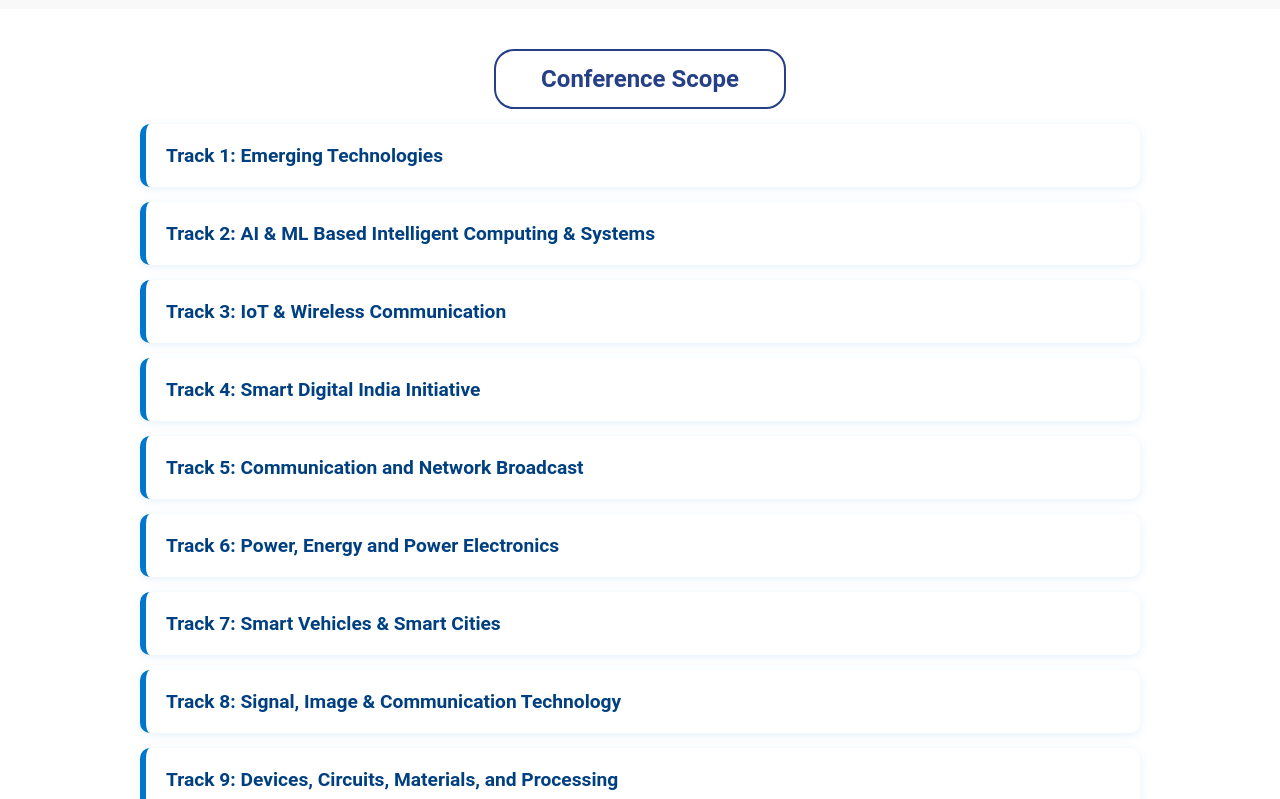
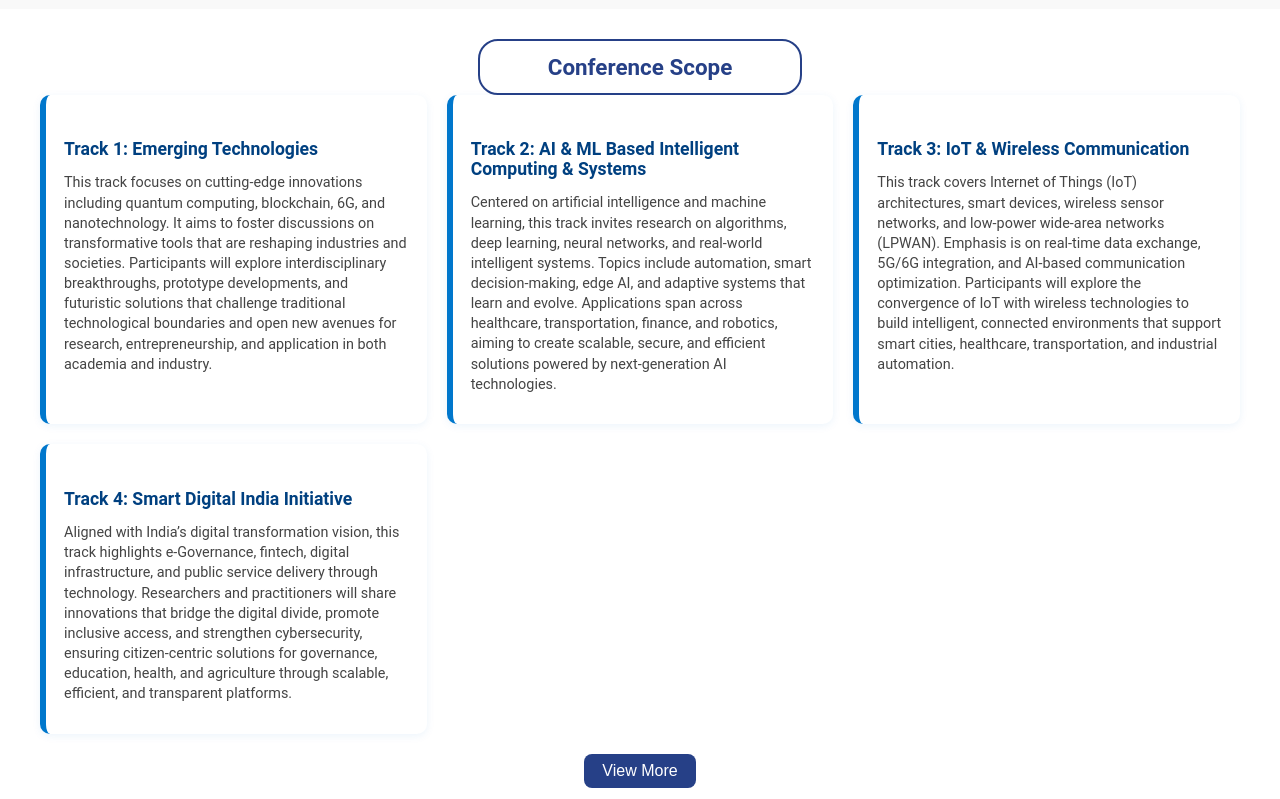
Before and after one commit to PriyanshuRoushan/confwebsite25, a React (Create React App) app in the folder frontend/: page / in a window 1280 px wide. Shown: the part 1540-2339 px from the top of the page. Built offline with nearby package versions, Linux system fonts and the light colour scheme.

Commit message:
updated_track_design

```diff
--- a/frontend/src/components/schedule/schedule.css
+++ b/frontend/src/components/schedule/schedule.css
@@ -1,4 +1,3 @@
-
 .schedule-head {
   font-size: 1.2rem;
   font-weight: 600;
@@ -10,13 +9,14 @@
 
 .rule-list {
   margin: 10px auto;
-  max-width: 900px;
+  width:80%;
   padding: 12px 16px;
   font-size: 1rem;
   line-height: 1.6;
   color: #333;
   background-color: #f9fbff;
   border-left: 4px solid #264087;
+  border-right: 4px solid #264087;
   border-radius: 8px;
   box-shadow: 0 2px 8px rgba(0, 0, 0, 0.05);
   font-family: 'Roboto', sans-serif;
--- a/frontend/src/components/schedule/schedule.js
+++ b/frontend/src/components/schedule/schedule.js
@@ -5,6 +5,9 @@
 function Schedule() {
     return(
     <div id="main-schedule">
+          <br></br>
+          <br></br>
+          <br></br>
           <h1 className="title">Rules for submission</h1>
           <p className="schedule-head">Paper submission date:- --/--/2025</p>
           <p className="schedule-head">Acceptance Notification:- --/--/2025</p>
--- a/frontend/src/components/tracks/tracks.css
+++ b/frontend/src/components/tracks/tracks.css
@@ -3,105 +3,80 @@
   color: #264087;
   border-radius: 20px;
   border: 2px solid #264087;
-  height: 3.5rem;
-  width: 18rem;
+  height: 3.2rem;
+  width: 20rem;
   margin: auto;
   justify-content: center;
   align-items: center;
   display: flex;
-  font-size: 1.5rem;
+  font-size: 1.4rem;
   font-weight: 700;
-  font-family: roboto;
+  font-family: roboto, sans-serif;
 }
 
 /* Container style */
 .tracks-container {
-  padding: 40px 20px;
-  max-width: 1000px;
+  padding: 30px 20px;
+  max-width: 1200px;
   margin: auto;
   border-radius: 12px;
 }
 
+/* Grid layout for track cards */
+.track-grid {
+  display: grid;
+  grid-template-columns: repeat(auto-fit, minmax(300px, 1fr)); /* Wider min */
+  gap: 20px;
+}
+
 /* Card style */
 .track-card {
-  font-family: roboto;
-  margin: 15px 0;
-  padding: 20px;
+  font-family: roboto, sans-serif;
+  padding: 15px 18px; /* Slightly less padding */
   border-left: 6px solid #0077cc;
   border-radius: 10px;
-  box-shadow: 0 2px 10px rgba(0, 119, 204, 0.1);
+  box-shadow: 0 2px 8px rgba(0, 119, 204, 0.08);
   transition: transform 0.3s ease, background-color 0.3s ease;
-  position: relative;
-  overflow: hidden;
-  cursor: pointer;
+  background-color: #fff;
+  cursor: default;
+  min-height: 120px;
 }
 
 .track-card:hover {
   background-color: #eaf6ff;
-  transform: translateX(5px);
+  transform: translateY(-3px);
 }
 
 .tracks {
-  font-size: 1.2rem;
+  font-size: 1.1rem; /* Slightly smaller */
   color: #004080;
-  margin: 0;
+  margin-bottom: 8px;
 }
 
-/* Modal Styles */
-.modal-overlay {
-  position: fixed;
-  top: 0;
-  left: 0;
-  width: 100%;
-  height: 100%;
-  background-color: rgba(0, 0, 0, 0.6);
+.track-description {
+  font-size: 0.9rem;
+  color: #444;
+  line-height: 1.4;
+}
+
+/* View More Button */
+.view-more-container {
   display: flex;
   justify-content: center;
-  align-items: center;
-  z-index: 999;
+  margin-top: 20px;
 }
 
-.modal-box {
-  background-color: #fff;
-  padding: 30px;
-  border-radius: 12px;
-  width: 90%;
-  max-width: 600px;
-  position: relative;
-  box-shadow: 0 0 20px rgba(0, 0, 0, 0.2);
-  animation: fadeIn 0.3s ease-in-out;
+.view-more-btn {
+  background-color: #264087;
+  color: white;
+  padding: 8px 18px;
+  font-size: 1rem;
+  border: none;
+  border-radius: 8px;
+  cursor: pointer;
+  transition: background-color 0.3s ease;
 }
 
-@keyframes fadeIn {
-  from {
-    transform: scale(0.9);
-    opacity: 0;
-  }
-  to {
-    transform: scale(1);
-    opacity: 1;
-  }
+.view-more-btn:hover {
+  background-color: #1b2f61;
 }
-
-.modal-title {
-  font-size: 1.8rem;
-  color: #264087;
-  margin-bottom: 15px;
-}
-
-.modal-description {
-  font-size: 1rem;
-  color: #444;
-  line-height: 1.6;
-}
-
-.close-btn {
-  position: absolute;
-  top: 12px;
-  right: 15px;
-  background: transparent;
-  border: none;
-  font-size: 1.5rem;
-  cursor: pointer;
-  color: #999;
-}
--- a/frontend/src/components/tracks/tracks.js
+++ b/frontend/src/components/tracks/tracks.js
@@ -3,31 +3,31 @@
 import Description from "./description";
 
 function Tracks() {
-  const [selectedTrack, setSelectedTrack] = useState(null);
+  const [showAll, setShowAll] = useState(false);
 
-  const openModal = (track) => setSelectedTrack(track);
-  const closeModal = () => setSelectedTrack(null);
+  const visibleTracks = showAll ? Description : Description.slice(0, 4);
 
   return (
     <div className="tracks-container" id="main-tracks">
       <div className="title">Conference Scope</div>
-      {Description.map((track) => (
-        <div
-          key={track.id}
-          className="track-card"
-          onClick={() => openModal(track)}
-        >
-          <h5 className="tracks">Track {track.id}: {track.title}</h5>
-        </div>
-      ))}
 
-      {selectedTrack && (
-        <div className="modal-overlay" onClick={closeModal}>
-          <div className="modal-box" onClick={(e) => e.stopPropagation()}>
-            <button className="close-btn" onClick={closeModal}>×</button>
-            <h2 className="modal-title">Track {selectedTrack.id}: {selectedTrack.title}</h2>
-            <p className="modal-description">{selectedTrack.description}</p>
+      <div className="track-grid">
+        {visibleTracks.map((track) => (
+          <div key={track.id} className="track-card">
+            <h5 className="tracks">Track {track.id}: {track.title}</h5>
+            <p className="track-description">{track.description}</p>
           </div>
+        ))}
+      </div>
+
+      {Description.length > 4 && (
+        <div className="view-more-container">
+          <button
+            className="view-more-btn"
+            onClick={() => setShowAll(!showAll)}
+          >
+            {showAll ? "View Less" : "View More"}
+          </button>
         </div>
       )}
     </div>
```
